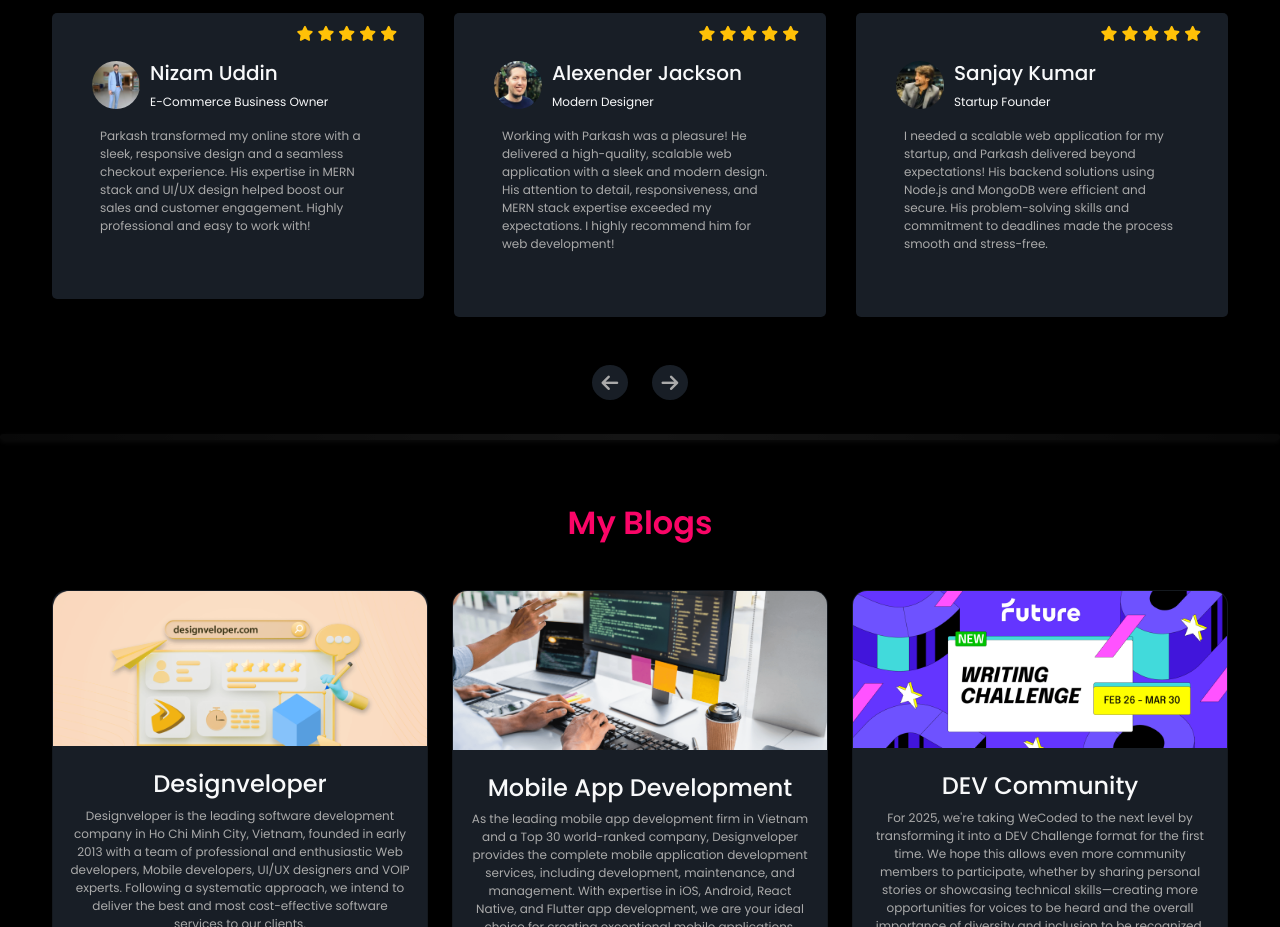
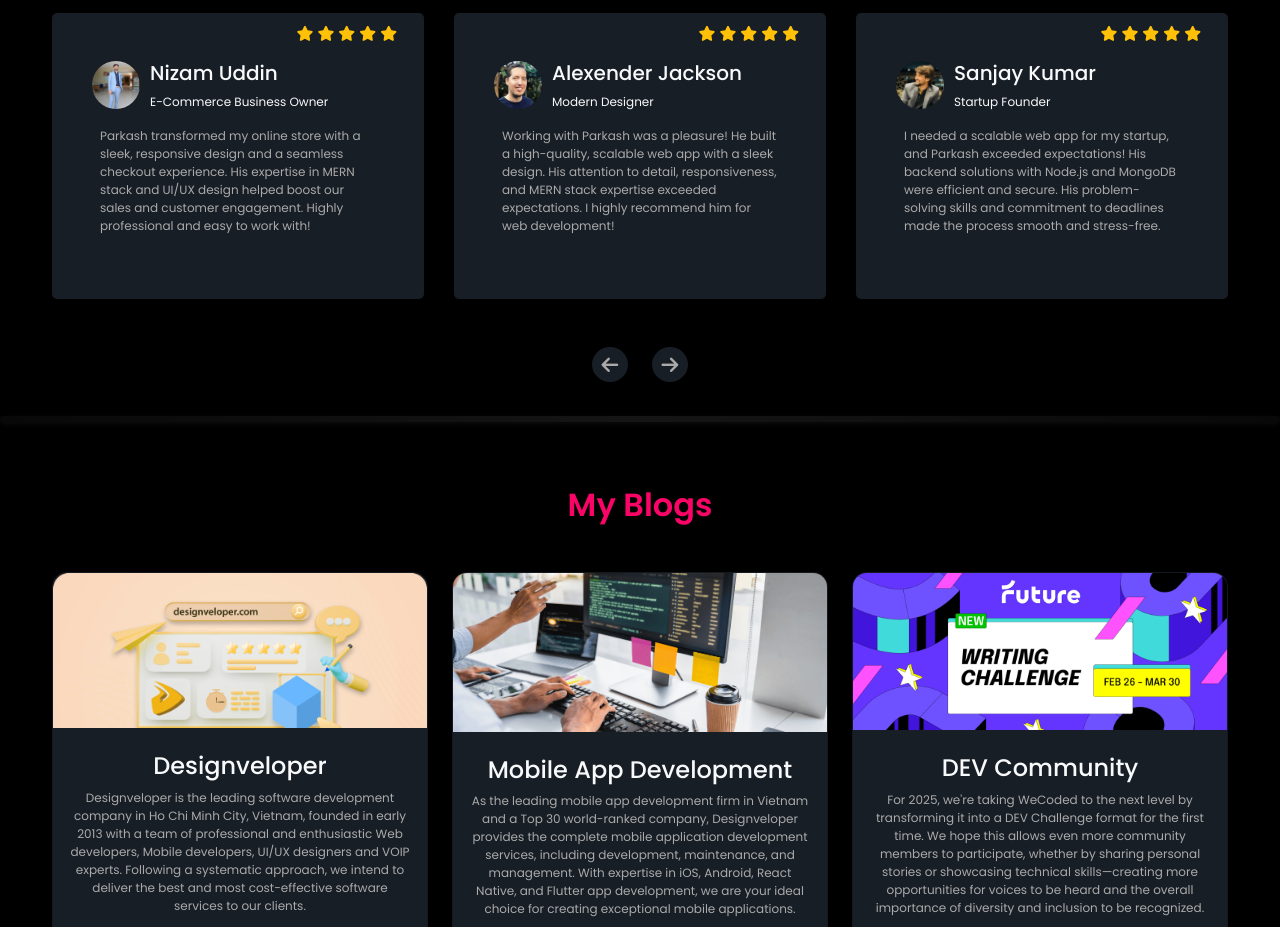
Before and after one commit to parkashkumarcs/my-official-webpage, a website: page src/HTML/home.html in a window 1280 px wide. Shown: the part 5460-6387 px from the top of the page. Drawn offline with nearby package versions, Linux system fonts and the light colour scheme.

Commit message:
my official updated4  03/08/2025

```diff
--- a/src/HTML/home.html
+++ b/src/HTML/home.html
@@ -208,6 +208,8 @@
               <p>
                 <strong class="txt-pink">Location:</strong>
                 <span class="text-light">Pakistan</span>
+              </p>
+
               <p class="para-txt-color">
                 I am <strong class="text-light">Parkash Kumar</strong>, a MERN
                 Stack Developer and UI/UX Designer passionate about building
@@ -750,11 +752,11 @@
                 </div>
                 <div class="row">
                   <p class="para-txt-color">
-                    Working with Parkash was a pleasure! He delivered a
-                    high-quality, scalable web application with a sleek and
-                    modern design. His attention to detail, responsiveness, and
-                    MERN stack expertise exceeded my expectations. I highly
-                    recommend him for web development!
+                    Working with Parkash was a pleasure! He built a
+                    high-quality, scalable web app with a sleek design. His
+                    attention to detail, responsiveness, and MERN stack
+                    expertise exceeded expectations. I highly recommend him for
+                    web development!
                   </p>
                 </div>
               </div>
@@ -782,11 +784,11 @@
                 </div>
                 <div class="row">
                   <p class="para-txt-color">
-                    I needed a scalable web application for my startup, and
-                    Parkash delivered beyond expectations! His backend solutions
-                    using Node.js and MongoDB were efficient and secure. His
-                    problem-solving skills and commitment to deadlines made the
-                    process smooth and stress-free.
+                    I needed a scalable web app for my startup, and Parkash
+                    exceeded expectations! His backend solutions with Node.js
+                    and MongoDB were efficient and secure. His problem-solving
+                    skills and commitment to deadlines made the process smooth
+                    and stress-free.
                   </p>
                 </div>
               </div>
```
Lines whose indentation alone changed are shown as unchanged.
